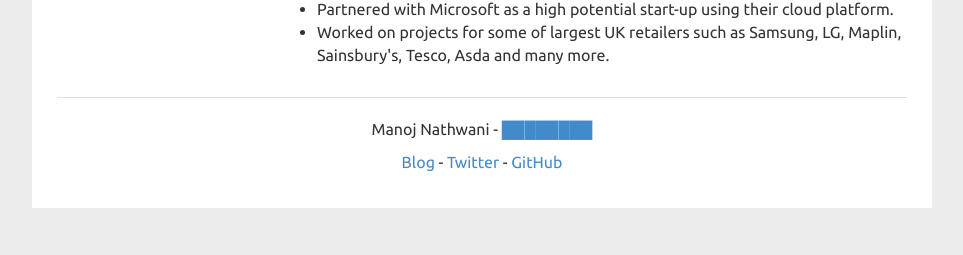
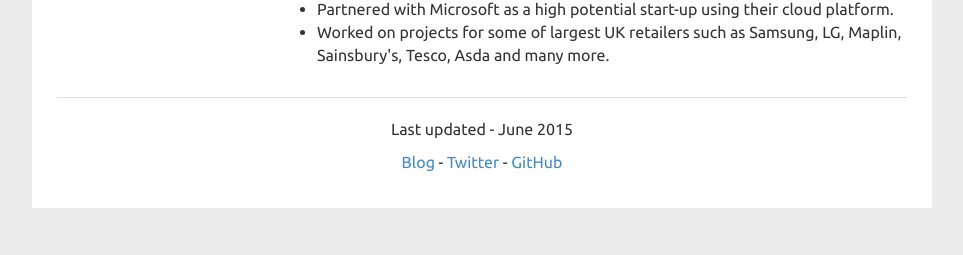
Before and after one commit to viralpickaxe/manoj-nathwani.github.io, a Jekyll site: the page built from resume.html, in a window 1280 px wide. Shown: the part 1975-2230 px from the top of the page, without its empty margins (158-1121 px from the left). Built offline with Jekyll 4.4.1, drawn with Linux system fonts in a browser that asks for light colours; nearby versions of some CDN libraries.

Commit message:
Update resume.html

```diff
--- a/resume.html
+++ b/resume.html
@@ -217,7 +217,7 @@ layout: default
 <!-- Footer -->
 <div class="row">
   <div class="col-md-12 text-center">
-    <p>Manoj Nathwani - <a href="mailto:{{ site.mailto }}?Subject=Jobs" itemprop="email">{{ site.email }}</a></p>
+    <p>Last updated - June 2015</p>
     <p>
       <a href="http://manoj.ninja" target="_blank">Blog</a>
       <span>- </span>
```
